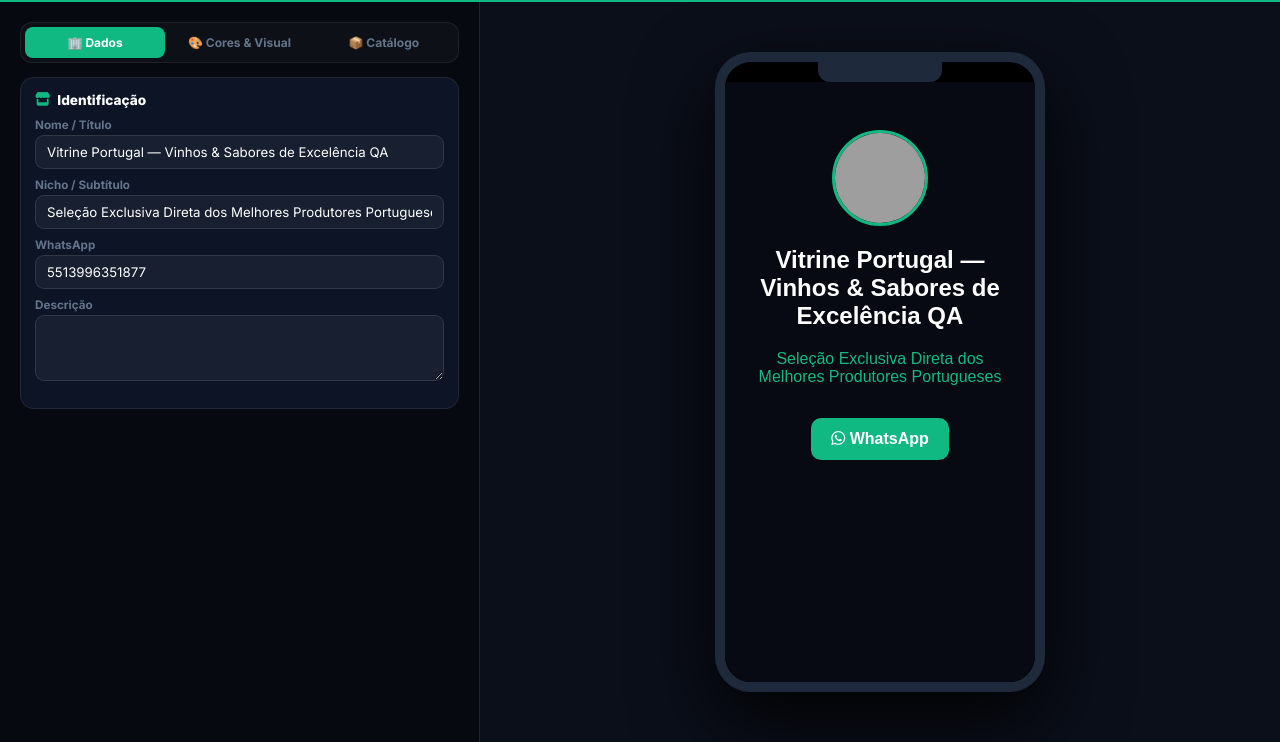
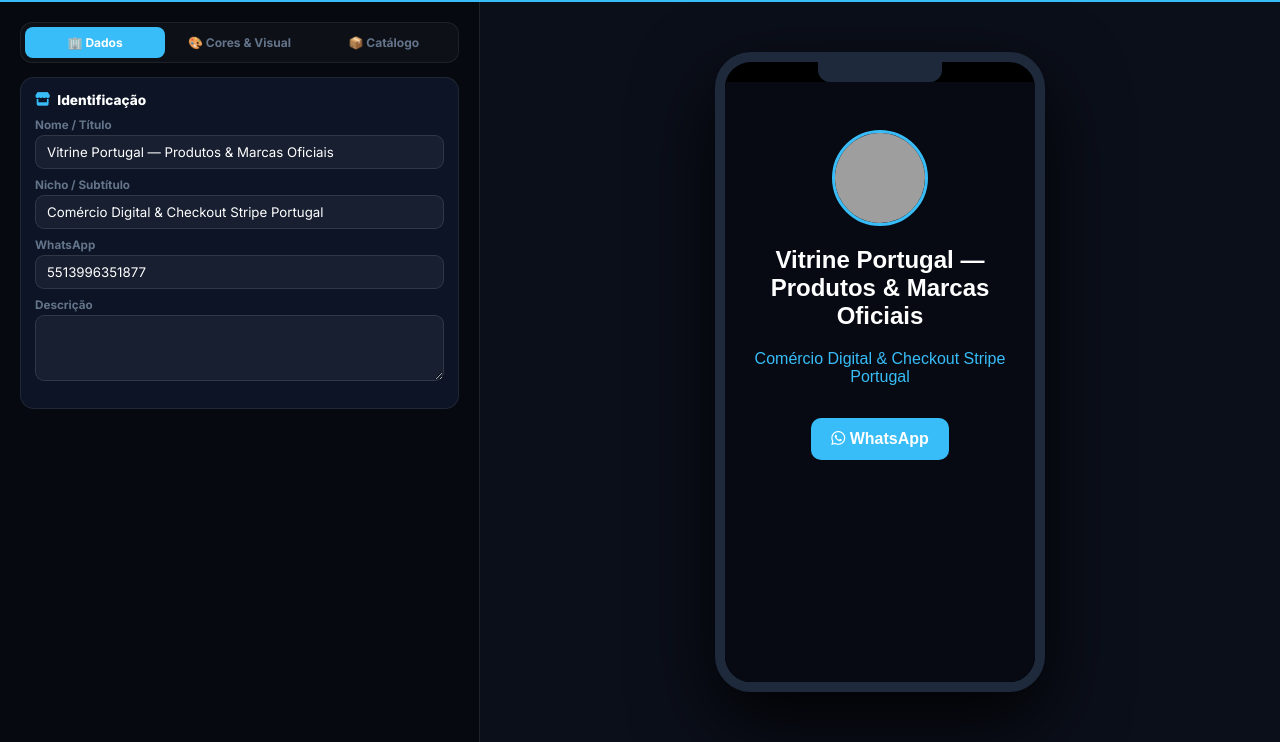
Before and after one commit to hodrichtech/portugal-stripe-vitrine, a plain HTML site: page admin.html in a window 1280 px wide. Shown: the part 58-800 px from the top of the page. Drawn offline with Linux system fonts and the light colour scheme.

Commit message:
deploy: admin.html (Vitrine Engine Sophia Editorial)

```diff
--- a/admin.html
+++ b/admin.html
@@ -3,11 +3,11 @@
 <head>
   <meta charset="UTF-8">
   <meta name="viewport" content="width=device-width, initial-scale=1.0">
-  <title>Painel Demo Admin — Vitrine Portugal — Vinhos &amp; Sabores de Excelência QA</title>
+  <title>Painel Demo Admin — Vitrine Portugal — Produtos &amp; Marcas Oficiais</title>
   <link href="https://fonts.googleapis.com/css2?family=Inter:wght@400;500;600;700;800&family=Outfit:wght@700;800&display=swap" rel="stylesheet">
   <link rel="stylesheet" href="https://cdnjs.cloudflare.com/ajax/libs/font-awesome/6.4.0/css/all.min.css">
   <style>
-    :root { --brand: #10b981; }
+    :root { --brand: #38bdf8; }
     * { margin:0; padding:0; box-sizing:border-box; font-family:'Inter',sans-serif; }
     body { background:#070a12; color:#f8fafc; height:100vh; display:flex; flex-direction:column; overflow:hidden; }
 
@@ -113,7 +113,7 @@
   </div>
 
   <script>
-    var data = {"slug": "portugal-stripe-vitrine", "nome": "Vitrine Portugal \u2014 Vinhos & Sabores de Excel\u00eancia QA", "nicho": "Sele\u00e7\u00e3o Exclusiva Direta dos Melhores Produtores Portugueses", "cidade": "Brasil", "whatsapp": "5513996351877", "descricao": "", "foto": "https://images.unsplash.com/photo-1560066984-138dadb4c035?w=300", "capa": "https://images.unsplash.com/photo-1558002038-1055907df827?w=800", "corTema": "#10b981", "plano": "portugal_stripe", "layoutTema": "dark", "catalogo": []};
+    var data = {"slug": "portugal-stripe-vitrine", "nome": "Vitrine Portugal \u2014 Produtos & Marcas Oficiais", "nicho": "Com\u00e9rcio Digital & Checkout Stripe Portugal", "cidade": "Brasil", "whatsapp": "5513996351877", "descricao": "", "foto": "https://images.unsplash.com/photo-1560066984-138dadb4c035?w=300", "capa": "https://images.unsplash.com/photo-1558002038-1055907df827?w=800", "corTema": "#38bdf8", "plano": "portugal_stripe", "layoutTema": "dark", "catalogo": []};
 
     function initForm() {
       document.getElementById('f-nome').value = data.nome || '';
```
